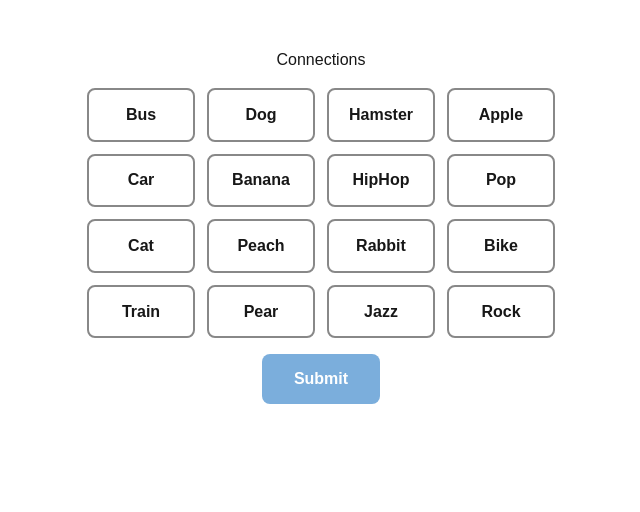
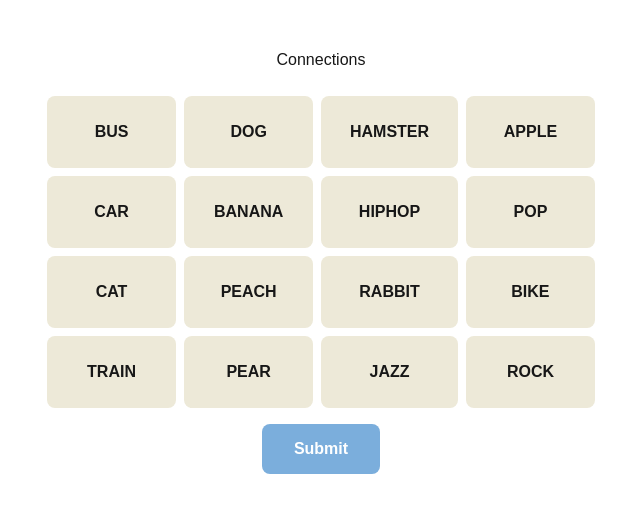
Before and after one commit to CaylinCat/mangodle, a Next.js app in the folder mangodle/: page /mangonections in a window 1280 px wide. Shown: the top 512 px of the page, without its empty margins (319-959 px from the left). Built offline with nearby package versions, Linux system fonts and the light colour scheme.

Commit message:
mangonections start

```diff
--- a/mangodle/src/app/mangonections/page.module.css
+++ b/mangodle/src/app/mangonections/page.module.css
@@ -1,5 +1,5 @@
 .container {
-  max-width: 500px;
+  max-width: 580px;
   margin: 2rem auto;
   padding: 1rem;
   text-align: center;
@@ -10,21 +10,58 @@
   margin-bottom: 1rem;
 }
 
+.solvedArea {
+  display: flex;
+  flex-direction: column;
+  gap: 0.5rem;
+  margin-bottom: 0.5rem;
+}
+
+.solvedGroup {
+  font-weight: bold;
+  padding: 0.75rem;
+  border-radius: 8px;
+  color: black;
+  text-transform: uppercase;
+  text-align: center;
+  font-size: 1rem;
+  animation: fadeInUp 0.4s ease;
+}
+
+.solvedText {
+  font-weight: normal;
+  /* font-size: 0.75rem; */
+  /* text-transform: capitalize; */
+}
+
+@keyframes fadeInUp {
+  from {
+    opacity: 0;
+    transform: translateY(10px);
+  }
+  to {
+    opacity: 1;
+    transform: translateY(0);
+  }
+}
+
 .grid {
   display: grid;
   grid-template-columns: repeat(4, 1fr);
-  gap: 0.75rem;
+  gap: 0.5rem;
   margin-bottom: 1rem;
 }
 
 .wordButton {
-  padding: 0.8rem 1rem;
-  border: 2px solid #888;
+  padding: 1.5rem 1.8rem;
+  /* border: 2px solid #888; */
   border-radius: 8px;
-  background-color: white;
+  background-color: #ede9d8;
+  border-color: #d9d5c5;
   cursor: pointer;
   font-weight: 600;
   transition: background-color 0.3s, border-color 0.3s;
+  text-transform: uppercase;
   user-select: none;
   outline: none;
 }
@@ -65,7 +102,6 @@
   background-color: #0056b3;
 }
 
-/* Jump animation */
 @keyframes jump {
   0% { transform: translateY(0); }
   50% { transform: translateY(-12px); }
@@ -76,7 +112,6 @@
   animation: jump 0.2s ease;
 }
 
-/* Shake animation */
 @keyframes shake {
   0%, 100% { transform: translateX(0); }
   20%, 60% { transform: translateX(-8px); }
--- a/mangodle/src/app/mangonections/page.tsx
+++ b/mangodle/src/app/mangonections/page.tsx
@@ -3,7 +3,6 @@
 import { useEffect, useState } from 'react';
 import styles from './page.module.css';
 
-// Fixed category colors (yellow, green, blue, purple)
 const CATEGORY_COLORS: Record<number, string> = {
   0: '#FFD700',
   1: '#90EE90',
@@ -11,7 +10,6 @@ const CATEGORY_COLORS: Record<number, string> = {
   3: '#D8BFD8',
 };
 
-// Example game data (no color inside)
 const solutionGroups = [
   { category: 'Fruits', words: ['Apple', 'Banana', 'Pear', 'Peach'] },
   { category: 'Pets', words: ['Dog', 'Cat', 'Rabbit', 'Hamster'] },
@@ -19,16 +17,15 @@ const solutionGroups = [
   { category: 'Genres', words: ['Jazz', 'Rock', 'Pop', 'HipHop'] },
 ];
 
-const allWords = solutionGroups.flatMap(g => g.words).sort(() => Math.random() - 0.5);
+const shuffledWords = solutionGroups
+  .flatMap(g => g.words)
+  .sort(() => Math.random() - 0.5);
 
 export default function ConnectionsGame() {
   const [selected, setSelected] = useState<string[]>([]);
   const [foundGroups, setFoundGroups] = useState<typeof solutionGroups>([]);
   const [feedback, setFeedback] = useState<'correct' | 'incorrect' | null>(null);
-
-  // Which word index is currently jumping
   const [jumpIndex, setJumpIndex] = useState<number | null>(null);
-  // Whether all selected are shaking
   const [isShakingAll, setIsShakingAll] = useState(false);
 
   const toggleWord = (word: string) => {
@@ -43,54 +40,81 @@ export default function ConnectionsGame() {
     );
 
     if (group && !foundGroups.includes(group)) {
-      setFoundGroups([...foundGroups, group]);
       setFeedback('correct');
-      setSelected([]);
     } else {
       setFeedback('incorrect');
-      setJumpIndex(0);  // start jumping from first selected
-      setIsShakingAll(false);
     }
+
+    setJumpIndex(0);
+    setIsShakingAll(false);
   };
 
-  // Sequence the jumps one by one, then shake all
   useEffect(() => {
     if (jumpIndex === null) return;
 
     if (jumpIndex < selected.length) {
       const timer = setTimeout(() => {
         setJumpIndex(jumpIndex + 1);
-      }, 350); // duration of jump animation + small buffer
+      }, 350);
       return () => clearTimeout(timer);
     } else {
-      // After last jump, start shaking all for 600ms, then clear
-      setIsShakingAll(true);
       const timer = setTimeout(() => {
-        setIsShakingAll(false);
-        setFeedback(null);
-        setSelected([]);
-        setJumpIndex(null);
-      }, 600);
+        if (feedback === 'incorrect') {
+          setIsShakingAll(true);
+          setTimeout(() => {
+            setIsShakingAll(false);
+            setFeedback(null);
+            setSelected([]);
+            setJumpIndex(null);
+          }, 600);
+        } else if (feedback === 'correct') {
+          const group = solutionGroups.find(
+            g => g.words.every(w => selected.includes(w))
+          );
+          if (group && !foundGroups.includes(group)) {
+            setFoundGroups(prev => [...prev, group]);
+          }
+          setFeedback(null);
+          setSelected([]);
+          setJumpIndex(null);
+        }
+      }, 400);
       return () => clearTimeout(timer);
     }
-  }, [jumpIndex, selected.length]);
+  }, [jumpIndex, selected.length, feedback]);
 
   const getWordColor = (word: string): string | null => {
     const index = foundGroups.findIndex(g => g.words.includes(word));
     return index !== -1 ? CATEGORY_COLORS[index] : null;
   };
 
+  const remainingWords = shuffledWords.filter(
+    word => !foundGroups.some(group => group.words.includes(word))
+  );
+
   return (
     <div className={styles.container}>
       <h1 className={styles.title}>Connections</h1>
+
+      <div className={styles.solvedArea}>
+        {foundGroups.map((group, i) => (
+          <div
+            key={group.category}
+            className={styles.solvedGroup}
+            style={{ backgroundColor: CATEGORY_COLORS[i] }}
+          >
+            {group.category}
+            <div className={styles.solvedText}>
+              {group.words.join(', ')}
+            </div>
+          </div>
+        ))}
+      </div>
+
       <div className={styles.grid}>
-        {allWords.map((word, i) => {
+        {remainingWords.map(word => {
           const isSelected = selected.includes(word);
-          const color = getWordColor(word);
-
-          // For jumping: word is jumping if index matches jumpIndex - 1 (because jumpIndex increments after jump)
           const isJumping = jumpIndex !== null && selected[jumpIndex] === word;
-          // Shake all selected words together
           const isShaking = isShakingAll && isSelected;
 
           return (
@@ -101,17 +125,15 @@ export default function ConnectionsGame() {
                 ${isSelected ? styles.selected : ''}
                 ${isJumping ? styles.jump : ''}
                 ${isShaking ? styles.shakeIncorrect : ''}
-                ${feedback === 'correct' ? styles.correct : ''}
               `}
               onClick={() => toggleWord(word)}
-              style={{ backgroundColor: color || '' }}
-              disabled={!!color}
             >
               {word}
             </button>
           );
         })}
       </div>
+
       <button
         className={styles.submitButton}
         onClick={checkSelection}
```
